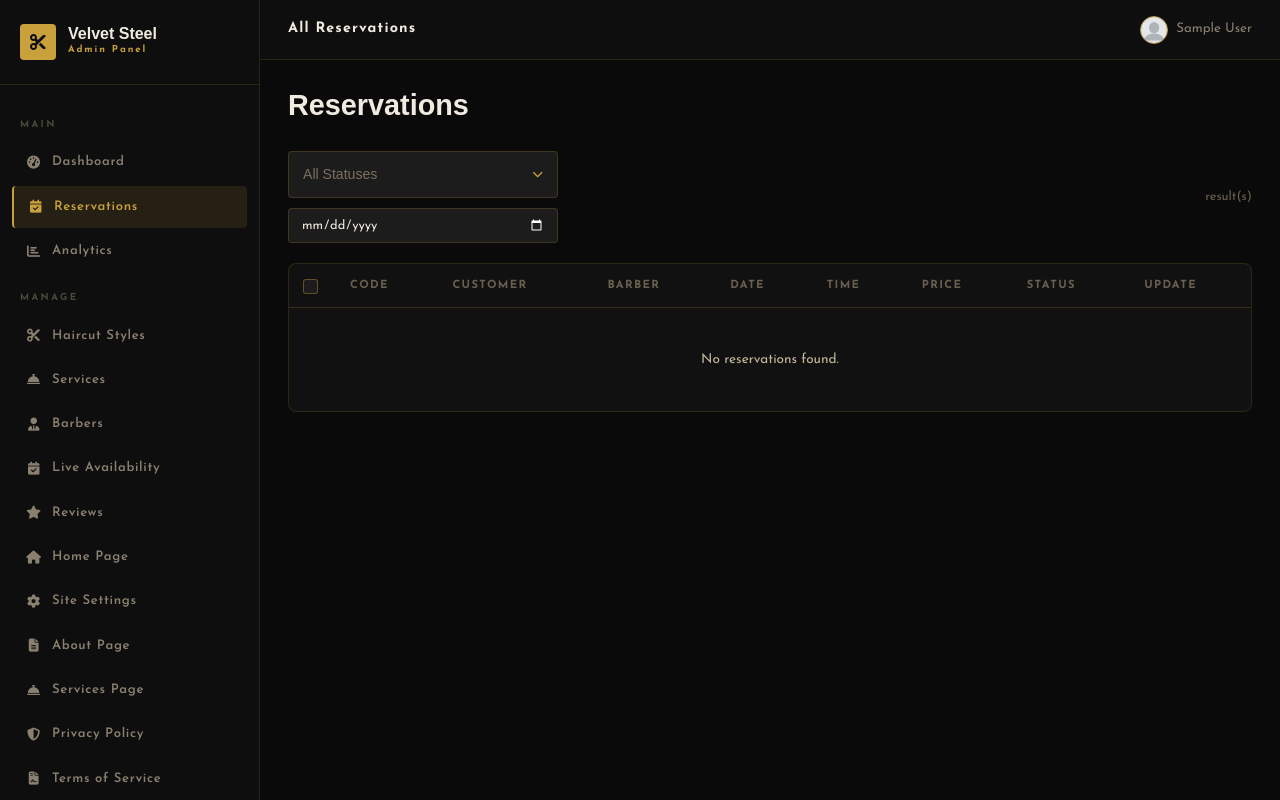
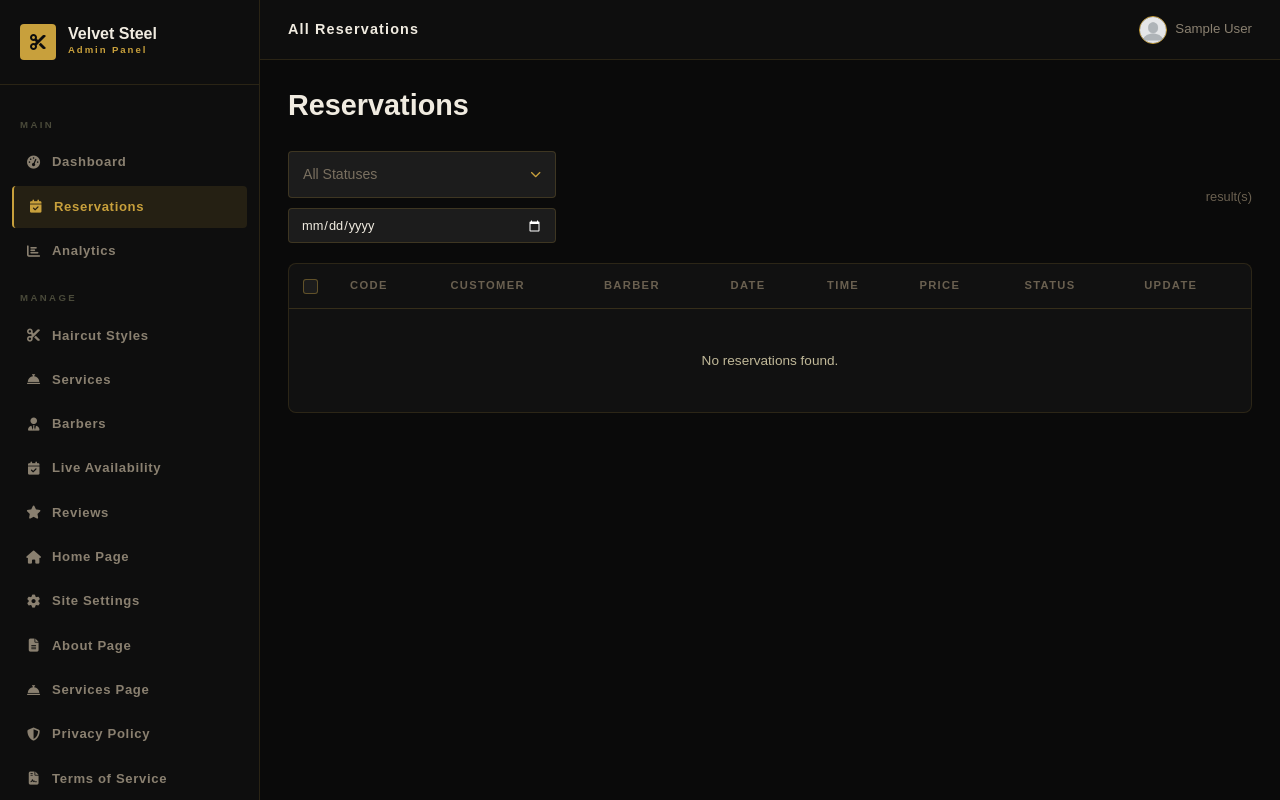
Before and after one commit to JohnDev19/Velvet-Steel, a Django app: page /admin-panel/reservations/ in a window 1280 px wide. Run offline with Django 4.2, Linux system fonts and the light colour scheme; the visitor is signed in with stand-in values (Sample User, id 1); data comes from the database, SQL or seed files in the repository; data that the repository does not hold is empty.

Commit message:
Last Sync: 2026-04-03 21:30 (macOS)

```diff
--- a/static/css/admin.css
+++ b/static/css/admin.css
@@ -6,7 +6,7 @@
 .admin-body {
   background: #0a0a0a;
   color: #f0ebe0;
-  font-family: 'Josefin Sans', sans-serif;
+  font-family: 'Atkinson Hyperlegible Next', sans-serif;
   overflow-x: hidden;
 }
 
@@ -341,7 +341,7 @@
   border: 1px solid rgba(200,160,60,0.2);
   color: #f0ebe0; padding: 5px 8px;
   border-radius: 4px; font-size: 0.78rem;
-  font-family: 'Josefin Sans', sans-serif;
+  font-family: 'Atkinson Hyperlegible Next', sans-serif;
   cursor: pointer; transition: border-color 0.2s;
   appearance: none;
   -webkit-appearance: none;
@@ -367,7 +367,7 @@
   border: 1px solid rgba(200,160,60,0.2);
   color: #f0ebe0; padding: 10px 14px;
   border-radius: 4px; font-size: 0.88rem;
-  font-family: 'Josefin Sans', sans-serif;
+  font-family: 'Atkinson Hyperlegible Next', sans-serif;
   transition: border-color 0.2s, box-shadow 0.2s;
   appearance: none; -webkit-appearance: none;
 }
@@ -407,7 +407,7 @@
   color: #f0ebe0;
   padding: 8px 12px;
   border-radius: 4px; font-size: 0.82rem;
-  font-family: 'Josefin Sans', sans-serif;
+  font-family: 'Atkinson Hyperlegible Next', sans-serif;
   transition: border-color 0.2s;
   appearance: none; -webkit-appearance: none;
 }
@@ -589,7 +589,7 @@
   padding: 6px 14px; border-radius: 4px;
   font-size: 0.78rem; font-weight: 700; letter-spacing: 0.06em;
   cursor: pointer; transition: 0.2s ease;
-  font-family: 'Josefin Sans', sans-serif;
+  font-family: 'Atkinson Hyperlegible Next', sans-serif;
   display: inline-flex; align-items: center; gap: 6px;
 }
 .btn-danger:hover { background: #e05555; color: #fff; }
@@ -605,7 +605,7 @@
   background: #1c1c1c;
   border: 1.5px solid rgba(200,160,60,0.25);
   color: #f0ebe0; padding: 9px 14px; border-radius: 4px;
-  font-family: 'Josefin Sans', sans-serif; font-size: 0.88rem;
+  font-family: 'Atkinson Hyperlegible Next', sans-serif; font-size: 0.88rem;
   cursor: pointer; transition: border-color 0.2s;
   width: 180px; color-scheme: dark;
 }
```
